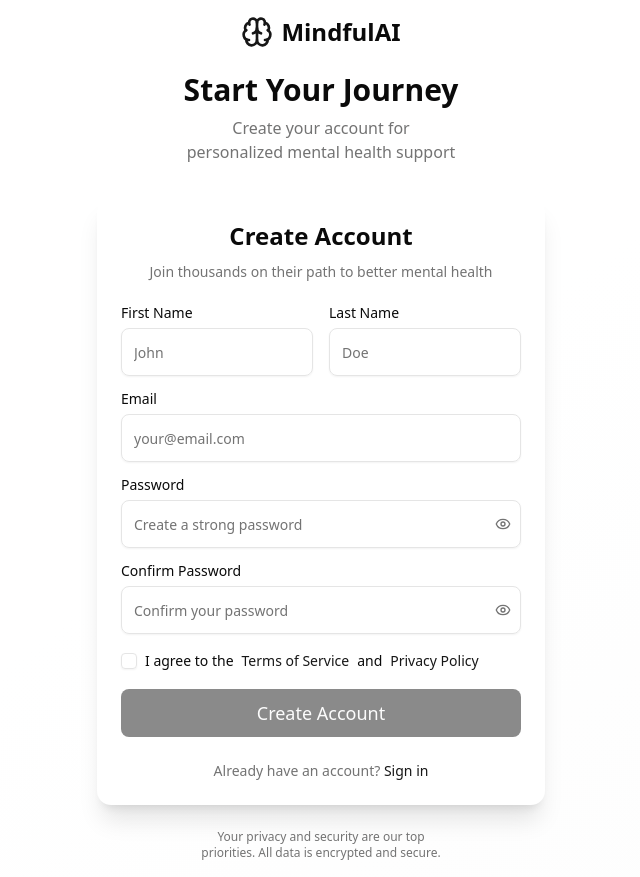
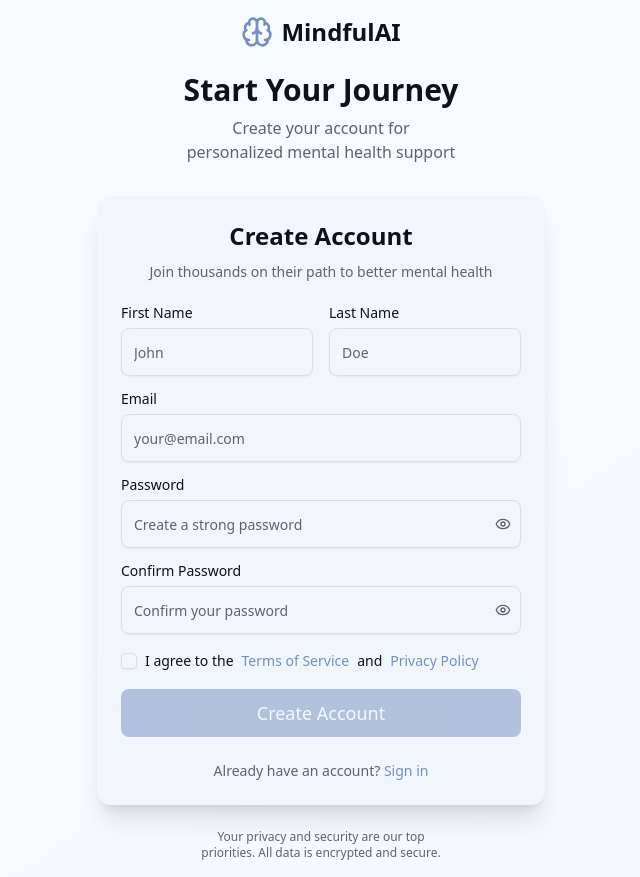
Before and after one commit to raghavxkatta/AI-Therapist, a Next.js app: page /auth/signup in a window 1280 px wide. Shown: the whole page, without its empty margins (319-959 px from the left). Built offline with nearby package versions, Linux system fonts and the light colour scheme.

Commit message:
refactor: update color palette in globals.css for improved therapeutic design

```diff
--- a/app/globals.css
+++ b/app/globals.css
@@ -2,79 +2,96 @@
 @import "tw-animate-css";
 
 @custom-variant dark (&:is(.dark *));
+:root {
+  --background: oklch(0.985 0.01 250);    /* Soft off-white with subtle cool tint */
+  --foreground: oklch(0.18 0.02 260);     /* Deep slate, gentle on the eyes */
+  --card: oklch(0.97 0.01 250);           /* Slight contrast from background */
+  --card-foreground: oklch(0.18 0.02 260);
 
-:root {
-  /* Updated color palette for professional therapeutic design */
-  --background: oklch(1 0 0);
-  --foreground: oklch(0.145 0 0);
-  --card: oklch(1 0 0);
-  --card-foreground: oklch(0.145 0 0);
-  --popover: oklch(1 0 0);
-  --popover-foreground: oklch(0.145 0 0);
-  --primary: oklch(0.205 0 0);
-  --primary-foreground: oklch(0.985 0 0);
-  --secondary: oklch(0.97 0 0);
-  --secondary-foreground: oklch(0.205 0 0);
-  --muted: oklch(0.97 0 0);
-  --muted-foreground: oklch(0.556 0 0);
-  --accent: oklch(0.97 0 0);
-  --accent-foreground: oklch(0.205 0 0);
-  --destructive: oklch(0.577 0.245 27.325);
-  --destructive-foreground: oklch(0.577 0.245 27.325);
-  --border: oklch(0.922 0 0);
-  --input: oklch(0.922 0 0);
-  --ring: oklch(0.708 0 0);
-  --chart-1: oklch(0.646 0.222 41.116);
-  --chart-2: oklch(0.6 0.118 184.704);
-  --chart-3: oklch(0.398 0.07 227.392);
-  --chart-4: oklch(0.828 0.189 84.429);
-  --chart-5: oklch(0.769 0.188 70.08);
+  --popover: oklch(0.985 0.01 250);
+  --popover-foreground: oklch(0.18 0.02 260);
+
+  --primary: oklch(0.65 0.08 260);        /* Calm lavender-blue */
+  --primary-foreground: oklch(0.99 0.01 250);
+
+  --secondary: oklch(0.92 0.03 170);      /* Soft teal accent */
+  --secondary-foreground: oklch(0.18 0.02 260);
+
+  --muted: oklch(0.94 0.01 250);
+  --muted-foreground: oklch(0.5 0.02 260);
+
+  --accent: oklch(0.93 0.04 120);         /* Gentle green for success/positivity */
+  --accent-foreground: oklch(0.18 0.02 260);
+
+  --destructive: oklch(0.58 0.21 25);     /* Softer coral red, not harsh */
+  --destructive-foreground: oklch(0.98 0.01 250);
+
+  --border: oklch(0.9 0.01 250);
+  --input: oklch(0.9 0.01 250);
+  --ring: oklch(0.65 0.08 260);
+
+  --chart-1: oklch(0.65 0.08 260);  /* Lavender-blue */
+  --chart-2: oklch(0.62 0.1 180);   /* Teal-blue */
+  --chart-3: oklch(0.58 0.14 120);  /* Soft green */
+  --chart-4: oklch(0.7 0.12 90);    /* Golden beige */
+  --chart-5: oklch(0.58 0.21 25);   /* Coral red */
+
   --radius: 0.625rem;
-  --sidebar: oklch(0.985 0 0);
-  --sidebar-foreground: oklch(0.145 0 0);
-  --sidebar-primary: oklch(0.205 0 0);
-  --sidebar-primary-foreground: oklch(0.985 0 0);
-  --sidebar-accent: oklch(0.97 0 0);
-  --sidebar-accent-foreground: oklch(0.205 0 0);
-  --sidebar-border: oklch(0.922 0 0);
-  --sidebar-ring: oklch(0.708 0 0);
+
+  --sidebar: oklch(0.97 0.01 250);
+  --sidebar-foreground: oklch(0.18 0.02 260);
+  --sidebar-primary: oklch(0.65 0.08 260);
+  --sidebar-primary-foreground: oklch(0.99 0.01 250);
+  --sidebar-accent: oklch(0.92 0.03 170);
+  --sidebar-accent-foreground: oklch(0.18 0.02 260);
+  --sidebar-border: oklch(0.9 0.01 250);
+  --sidebar-ring: oklch(0.65 0.08 260);
 }
 
 .dark {
-  /* Enhanced dark mode colors for professional therapeutic feel */
-  --background: oklch(0.145 0 0);
-  --foreground: oklch(0.985 0 0);
-  --card: oklch(0.145 0 0);
-  --card-foreground: oklch(0.985 0 0);
-  --popover: oklch(0.145 0 0);
-  --popover-foreground: oklch(0.985 0 0);
-  --primary: oklch(0.985 0 0);
-  --primary-foreground: oklch(0.205 0 0);
-  --secondary: oklch(0.269 0 0);
-  --secondary-foreground: oklch(0.985 0 0);
-  --muted: oklch(0.269 0 0);
-  --muted-foreground: oklch(0.708 0 0);
-  --accent: oklch(0.269 0 0);
-  --accent-foreground: oklch(0.985 0 0);
-  --destructive: oklch(0.396 0.141 25.723);
-  --destructive-foreground: oklch(0.637 0.237 25.331);
-  --border: oklch(0.269 0 0);
-  --input: oklch(0.269 0 0);
-  --ring: oklch(0.439 0 0);
-  --chart-1: oklch(0.488 0.243 264.376);
-  --chart-2: oklch(0.696 0.17 162.48);
-  --chart-3: oklch(0.769 0.188 70.08);
-  --chart-4: oklch(0.627 0.265 303.9);
-  --chart-5: oklch(0.645 0.246 16.439);
-  --sidebar: oklch(0.205 0 0);
-  --sidebar-foreground: oklch(0.985 0 0);
-  --sidebar-primary: oklch(0.488 0.243 264.376);
-  --sidebar-primary-foreground: oklch(0.985 0 0);
-  --sidebar-accent: oklch(0.269 0 0);
-  --sidebar-accent-foreground: oklch(0.985 0 0);
-  --sidebar-border: oklch(0.269 0 0);
-  --sidebar-ring: oklch(0.439 0 0);
+  --background: oklch(0.18 0.02 260);
+  --foreground: oklch(0.97 0.01 250);
+  --card: oklch(0.22 0.02 260);
+  --card-foreground: oklch(0.97 0.01 250);
+
+  --popover: oklch(0.18 0.02 260);
+  --popover-foreground: oklch(0.97 0.01 250);
+
+  --primary: oklch(0.72 0.1 260);
+  --primary-foreground: oklch(0.15 0.01 260);
+
+  --secondary: oklch(0.65 0.08 180);
+  --secondary-foreground: oklch(0.97 0.01 250);
+
+  --muted: oklch(0.3 0.02 260);
+  --muted-foreground: oklch(0.7 0.05 260);
+
+  --accent: oklch(0.62 0.1 120);
+  --accent-foreground: oklch(0.97 0.01 250);
+
+  --destructive: oklch(0.58 0.21 25);
+  --destructive-foreground: oklch(0.98 0.01 250);
+
+  --border: oklch(0.3 0.02 260);
+  --input: oklch(0.3 0.02 260);
+  --ring: oklch(0.72 0.1 260);
+
+  --chart-1: oklch(0.72 0.1 260);
+  --chart-2: oklch(0.65 0.08 180);
+  --chart-3: oklch(0.62 0.1 120);
+  --chart-4: oklch(0.7 0.12 90);
+  --chart-5: oklch(0.58 0.21 25);
+
+  --sidebar: oklch(0.22 0.02 260);
+  --sidebar-foreground: oklch(0.97 0.01 250);
+  --sidebar-primary: oklch(0.72 0.1 260);
+  --sidebar-primary-foreground: oklch(0.15 0.01 260);
+  --sidebar-accent: oklch(0.65 0.08 180);
+  --sidebar-accent-foreground: oklch(0.97 0.01 250);
+  --sidebar-border: oklch(0.3 0.02 260);
+  --sidebar-ring: oklch(0.72 0.1 260);
 }
+
 
 @theme inline {
   --color-background: var(--background);
```
Also changed, not shown: components/dashboard/dashboard-content.tsx (line endings or trailing spaces).
